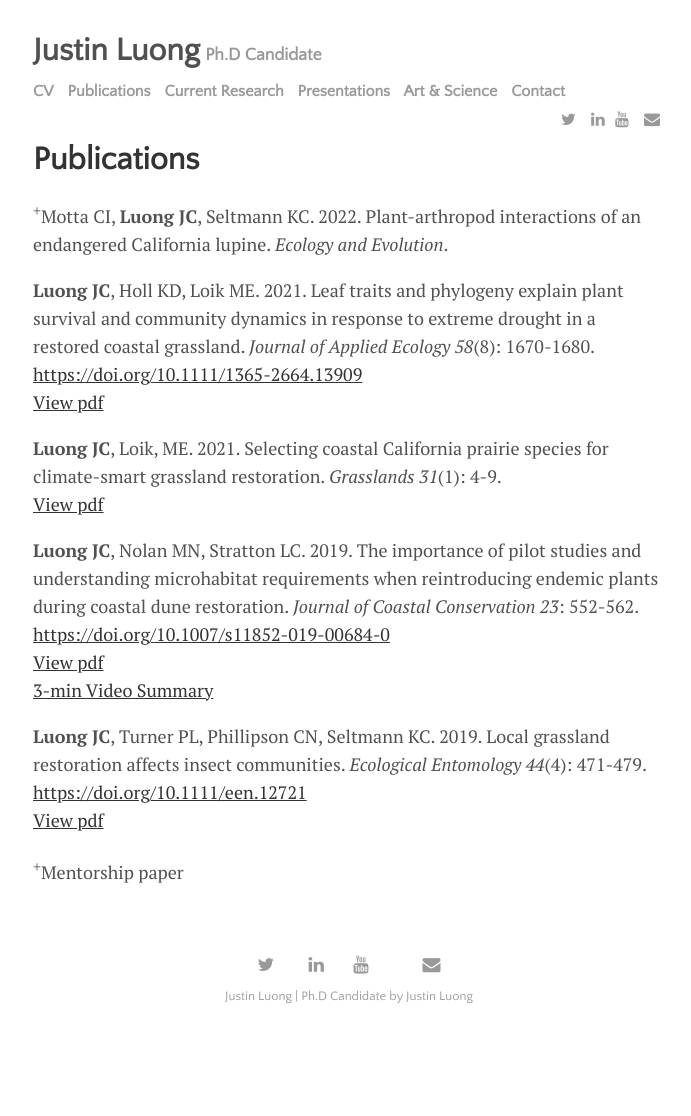
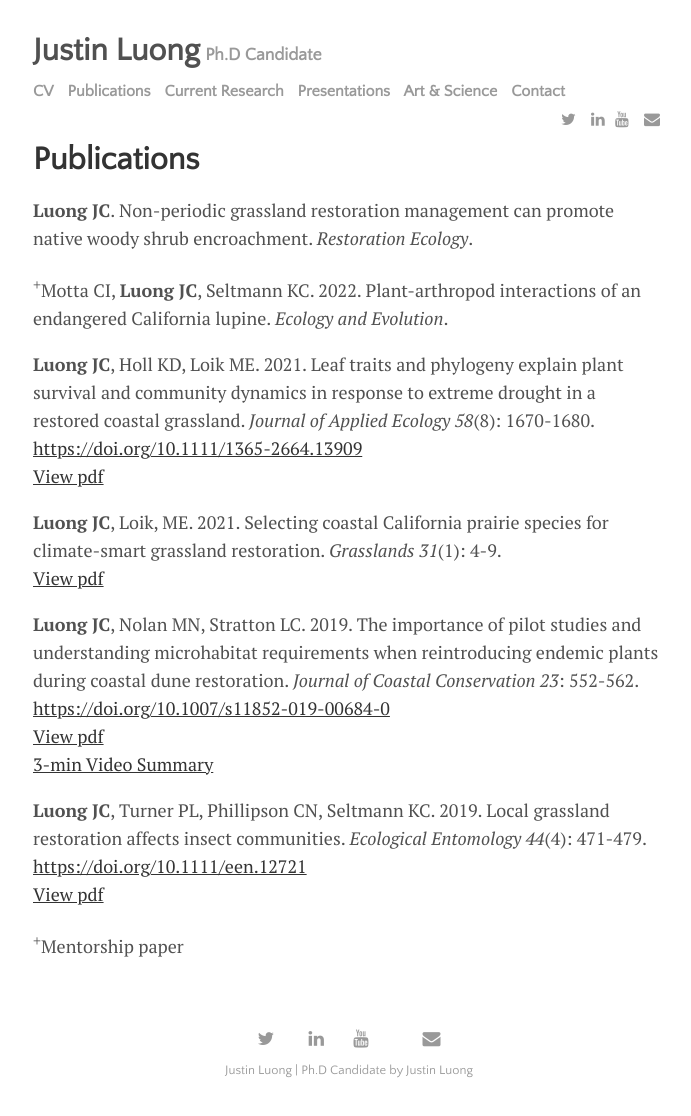
Before and after one commit to austinluong/justinluong.com, a Jekyll site: the page built from menu/publications.md, in a window 1280 px wide. Shown: the whole page, without its empty margins (291-982 px from the left). Built offline with Jekyll 4.4.1, drawn with Linux system fonts in a browser that asks for light colours; nearby versions of some CDN libraries; before the commit the page ends 1042 px from its top, so only the background shows below that.

Commit message:
Update publications.md

```diff
--- a/menu/publications.md
+++ b/menu/publications.md
@@ -2,6 +2,8 @@
 layout: page
 title: Publications
 ---
+**Luong JC**. Non-periodic grassland restoration management can promote native woody shrub encroachment. *Restoration Ecology*.
+
 <sup>+</sup>Motta CI, **Luong JC**, Seltmann KC. 2022. Plant-arthropod interactions of an endangered California lupine. *Ecology and Evolution*.
 
 **Luong JC**, Holl KD, Loik ME. 2021. Leaf traits and phylogeny explain plant survival and community dynamics in response
```
